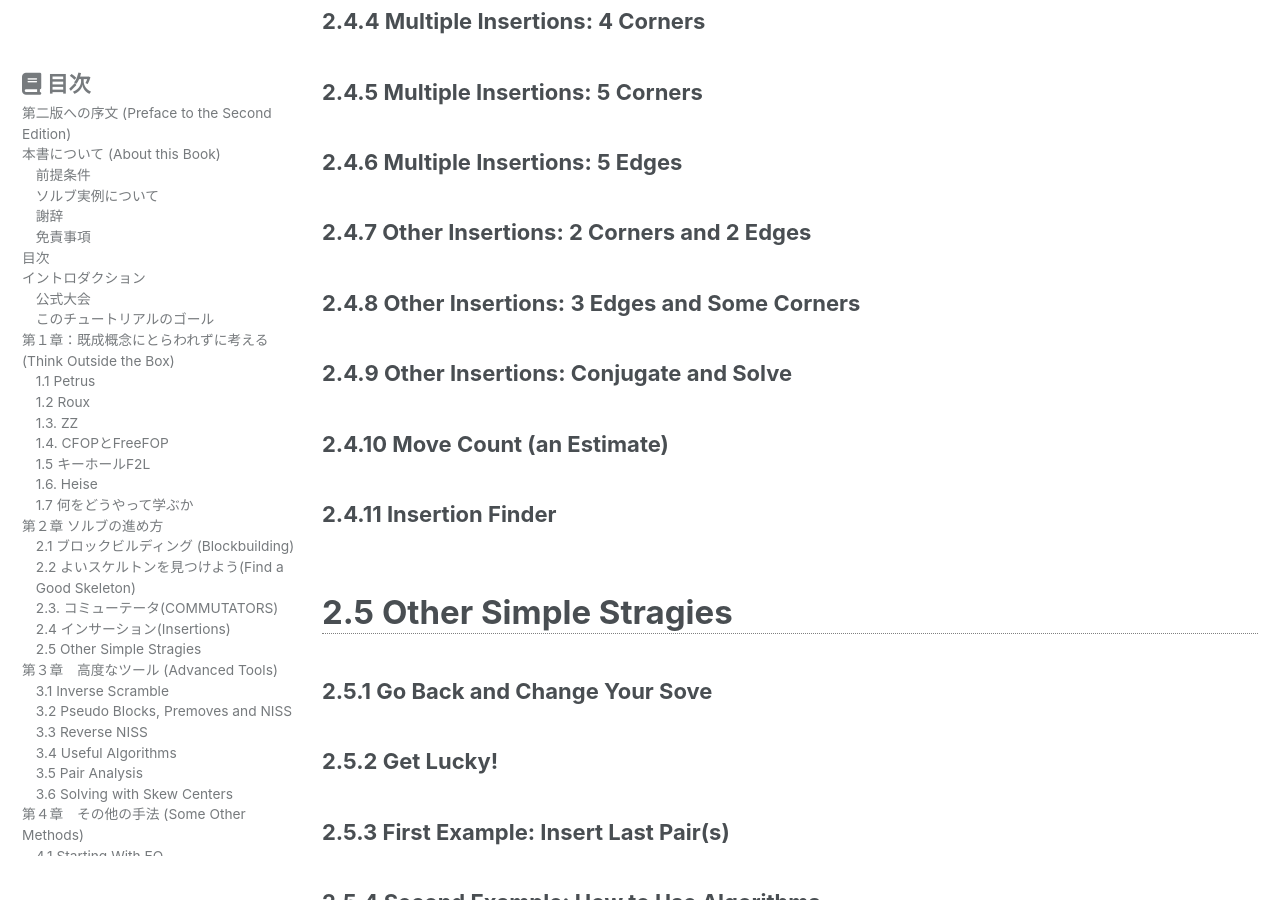
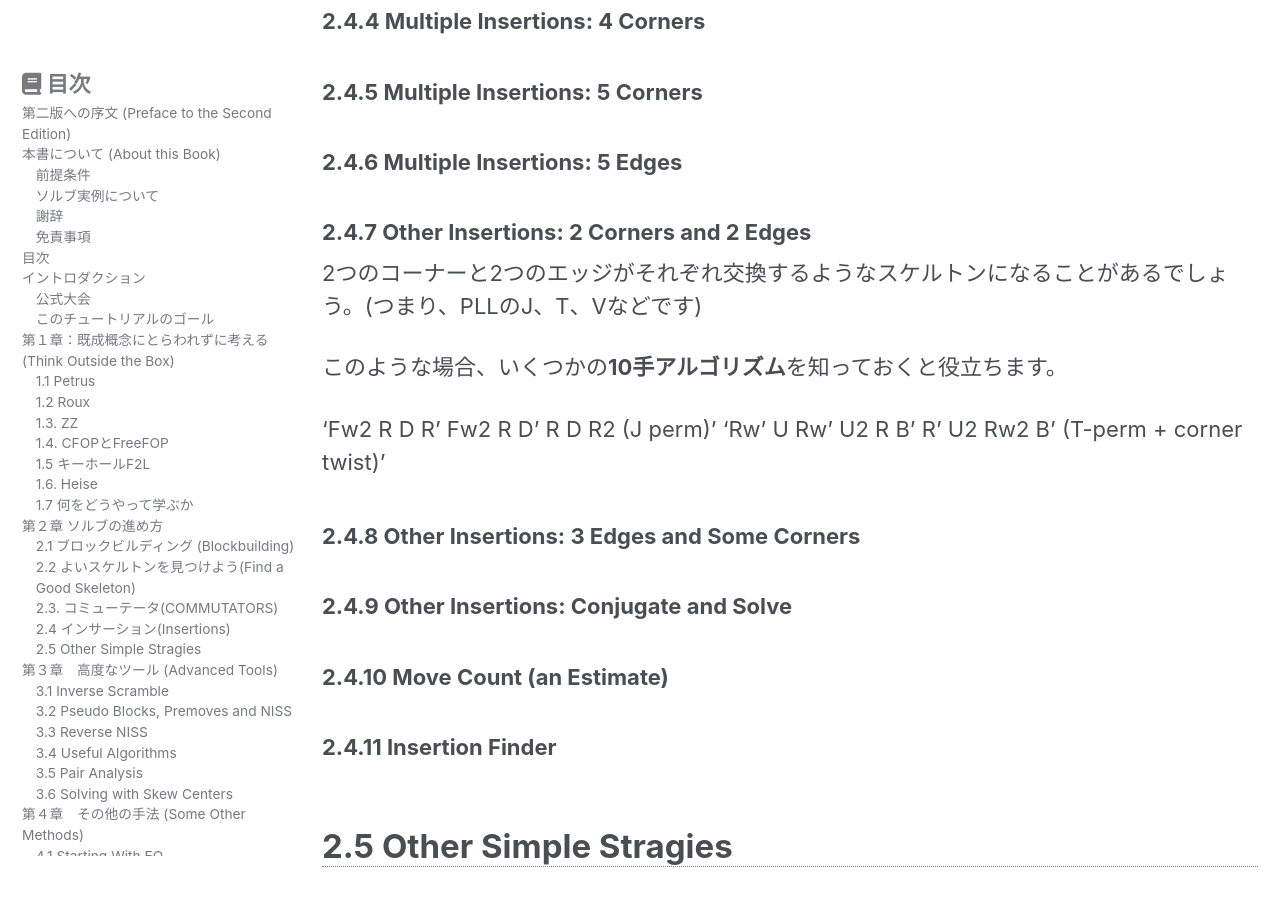
Before and after one commit to kawam1123/translation, a Jekyll site: the page built from _pages/FMC-tutorial.md, in a window 1280 px wide and 900 px high, scrolled down 40199 px. Built offline with Jekyll 4.4.1, drawn with Linux system fonts in a browser that asks for light colours; cached includes are drawn as plain includes; nearby versions of some CDN libraries.

```diff
--- a/_pages/FMC-tutorial.md
+++ b/_pages/FMC-tutorial.md
@@ -2000,6 +2000,14 @@ if you can insert one of these algorithms. But don’t waste to much time lookin
 For more about edge insertions, see Section 4.2 about corner-first methods.
 -->
 #### 2.4.7 Other Insertions: 2 Corners and 2 Edges
+
+2つのコーナーと2つのエッジがそれぞれ交換するようなスケルトンになることがあるでしょう。(つまり、PLLのJ、T、Vなどです)
+
+このような場合、いくつかの**10手アルゴリズム**を知っておくと役立ちます。
+
+'Fw2 R D R’ Fw2 R D' R D R2 (J perm)'
+'Rw' U Rw' U2 R B' R' U2 Rw2 B' (T-perm + corner twist)'
+
 <!--
 2.4.7 Other Insertions: 2 Corners and 2 Edges
 Sometimes you may find a skeleton leaving 2 corners and 2 edges in a double swap (i.e.: a PLL
```
